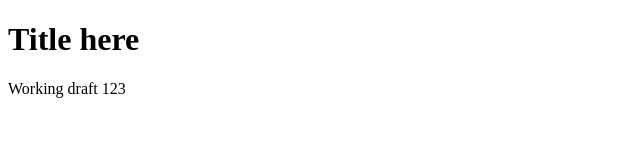
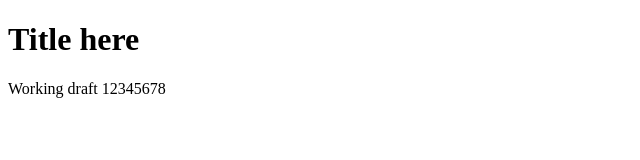
Before and after one commit to cloudminion2023/actions-html, a plain HTML site: page index.html in a window 1280 px wide. Shown: the full height of the page, 0-640 px from the left. Drawn offline with Linux system fonts and the light colour scheme.

Commit message:
testing 456

```diff
--- a/index.html
+++ b/index.html
@@ -9,7 +9,7 @@
 
 <body>
     <h1>Title here</h1>
-    <p>Working draft 123</p>
+    <p>Working draft 12345678</p>
 </body>
 
 </html>
```
